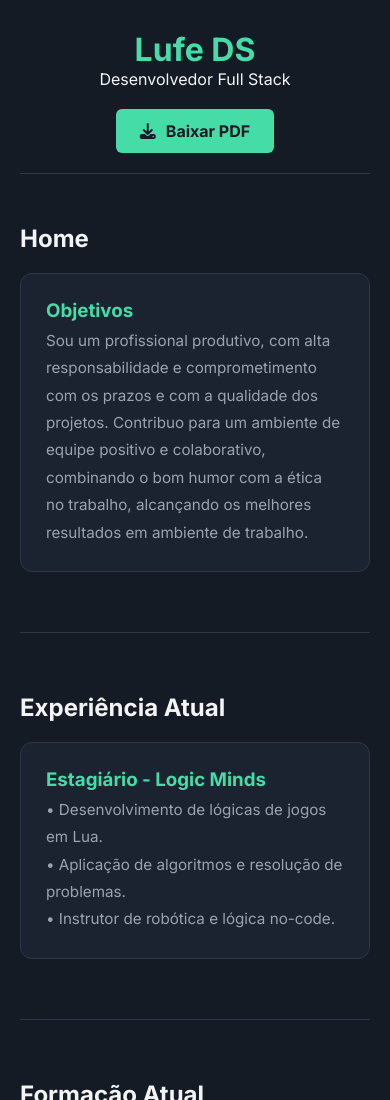
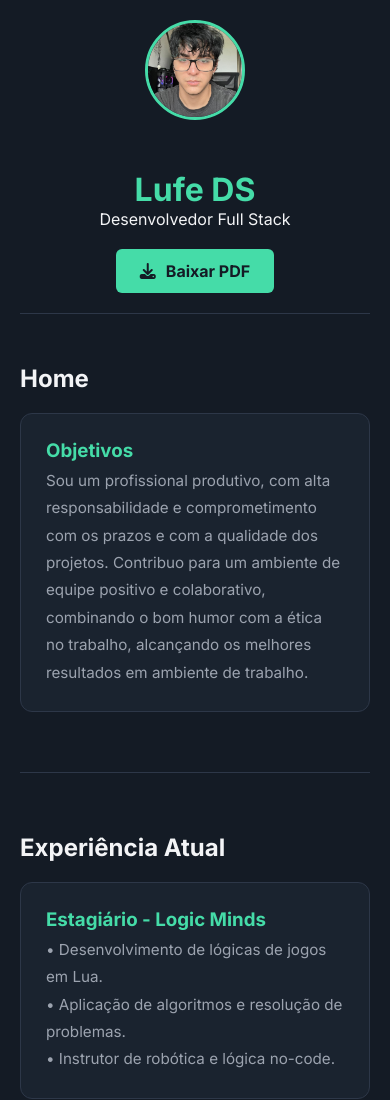
Before and after one commit to luf3ds/PortfolioProj, a plain HTML site: page index.html in a window 390 px wide. Shown: the top 1100 px of the page. Drawn offline with nearby package versions, Linux system fonts and the light colour scheme.

Commit message:
Correcao do commit

```diff
--- a/Styles.css
+++ b/Styles.css
@@ -362,6 +362,18 @@ body {
 
 /* RESPONSIVIDADE MOBILE (<= 768px) */
 @media (max-width: 768px) {
+
+    .foto-Perfil-Desktop {
+        display: none; /* Some com a foto da sidebar */
+    }
+
+    .foto-Perfil-Mobile {
+        display: block; /* Faz a foto mobile aparecer no topo */
+        width: 100px;
+        height: 100px;
+        margin: 20px auto; /* Centraliza na tela do celular */
+    }
+
     .sidebar {
         display: none; /* Esconde a barra lateral */
     }
```
